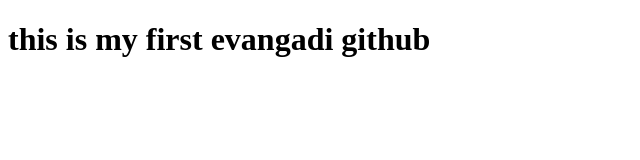
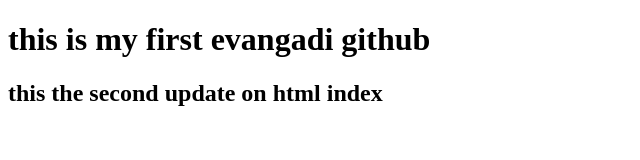
Before and after one commit to Gemechuhunduma/evangadi, a plain HTML site: page index.html in a window 1280 px wide. Shown: the whole page, without its empty margins (0-640 px from the left). Drawn offline with Linux system fonts and the light colour scheme.

Commit message:
this the second update on html index add h2

```diff
--- a/index.html
+++ b/index.html
@@ -7,5 +7,6 @@
 </head>
 <body>
     <h1>this is my first evangadi github</h1>
+    <h2>this the second update on html index</h2>
 </body>
 </html>
```
